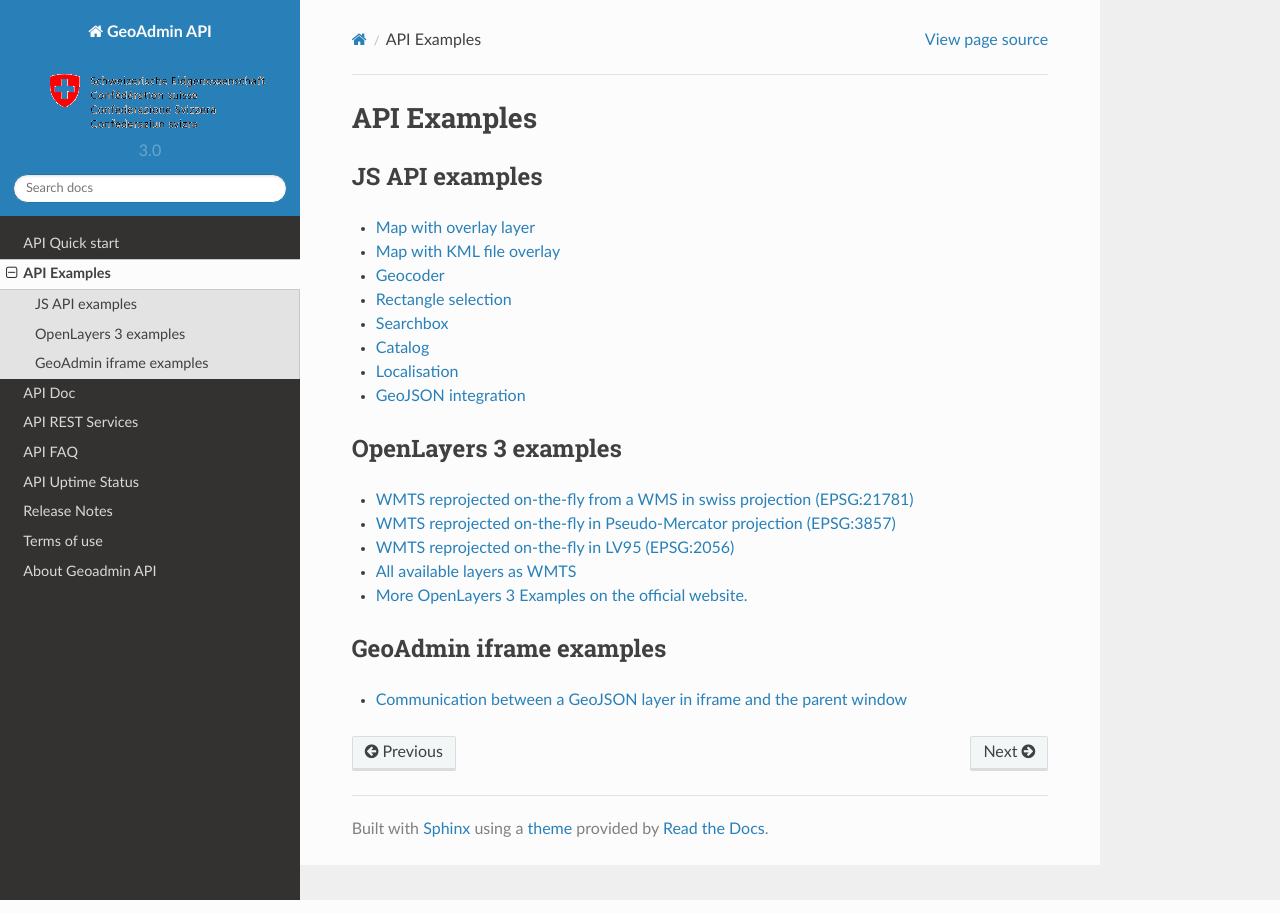
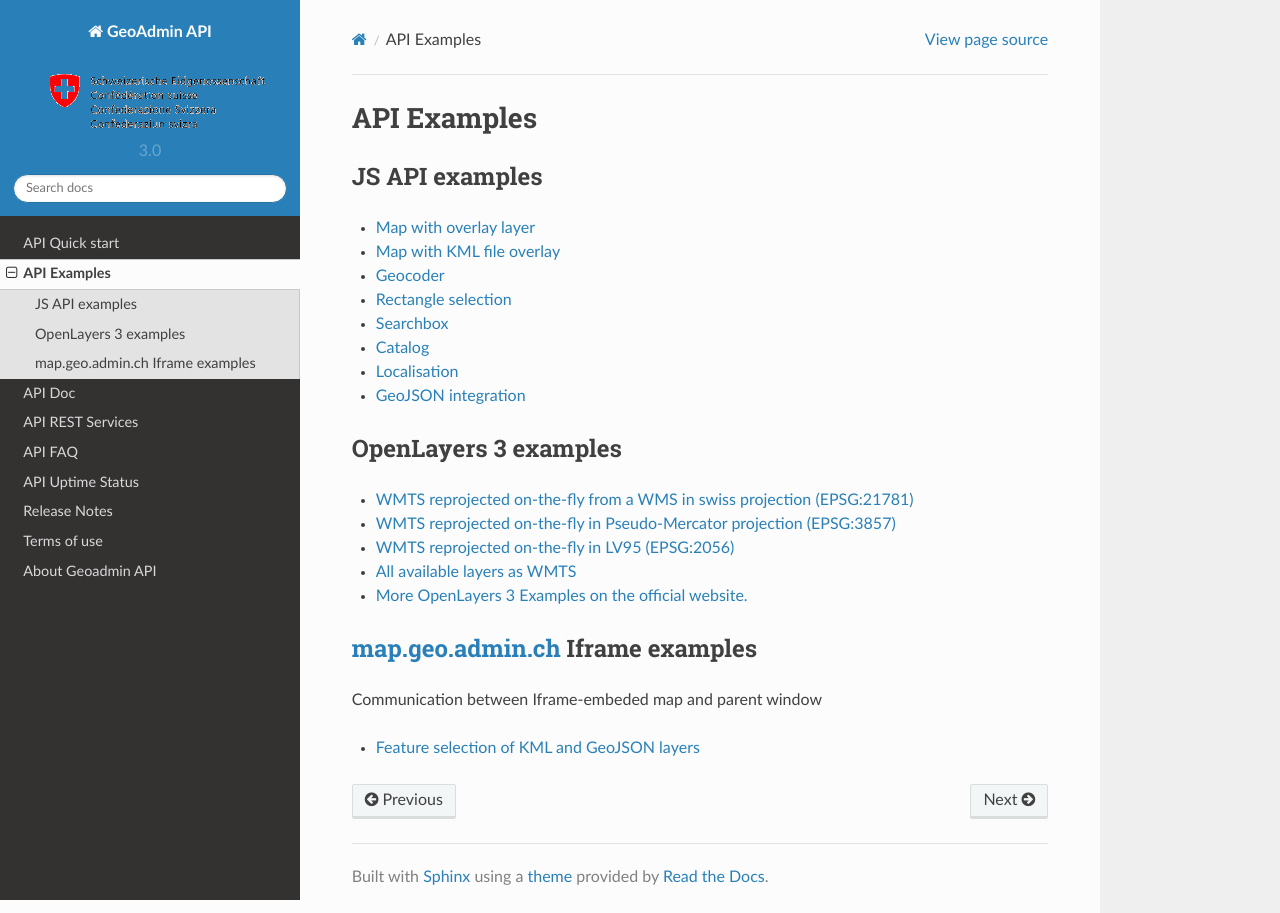
Before and after one commit to swisstopo-test/doc-chsdi3, a Sphinx documentation site: the page built from source/api/examples.rst, in a window 1280 px wide. Built offline with Sphinx 7.4.7 and the Read the Docs theme 2.0.0, drawn with Linux system fonts in a browser that asks for light colours.

Commit message:
Extend Iframe examples documentation

```diff
--- a/source/api/examples.rst
+++ b/source/api/examples.rst
@@ -20,8 +20,10 @@ OpenLayers 3 examples
 
   <ul id="cat2"></ul>
 
-GeoAdmin iframe examples
+`map.geo.admin.ch <https://map.geo.admin.ch>`_ Iframe examples
 ------------------------
+
+Communication between Iframe-embeded map and parent window
 
 .. raw:: html
 
@@ -83,7 +85,7 @@ GeoAdmin iframe examples
       link: 'http://openlayers.org/en/v3.6.0/examples/',
       cat: 2
     }, {
-      label: 'Communication between a GeoJSON layer in iframe and the parent window',
+      label: 'Feature selection of KML and GeoJSON layers',
       codepen: 'yOBzqM',
       cat: 3
     }];
```
